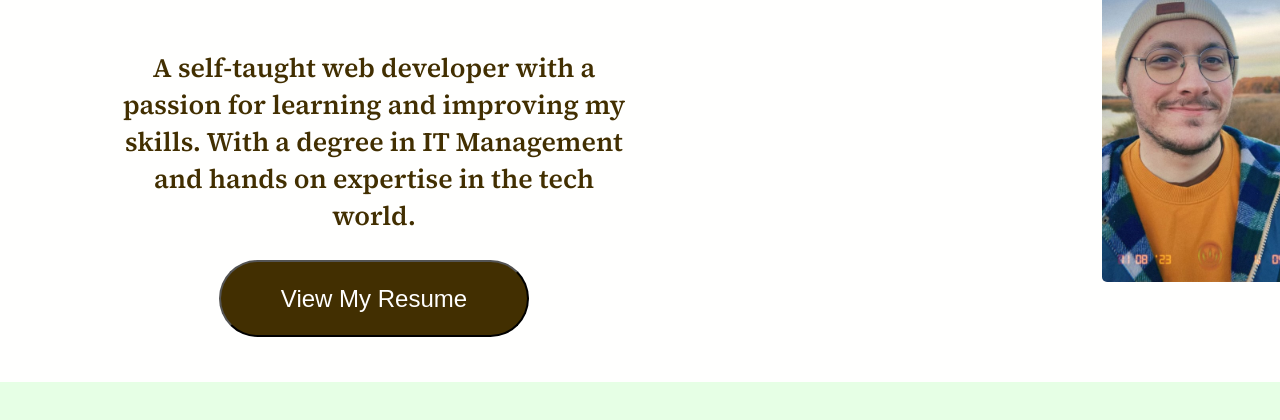
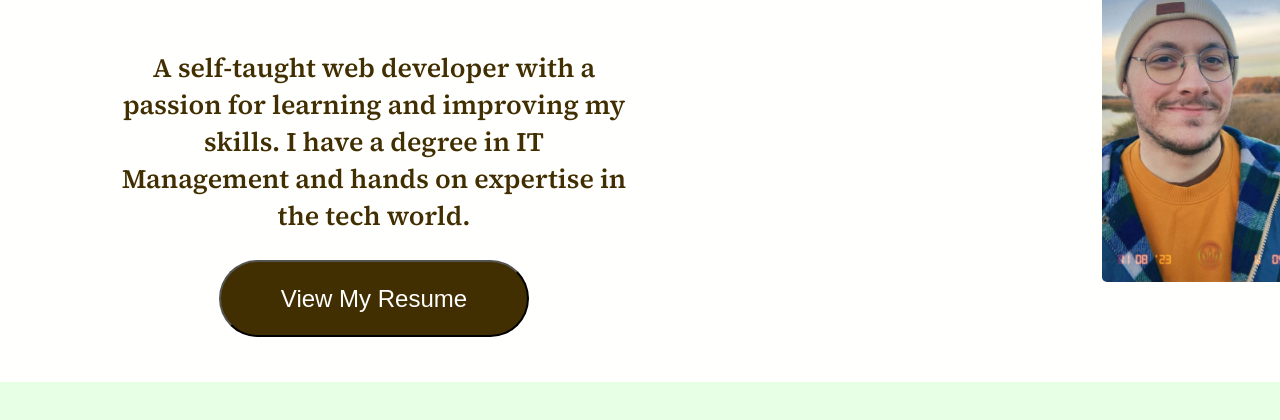
Before and after one commit to mattBava/Capstone2-personal-site, a plain HTML site: page index.html in a window 1280 px wide. Shown: the part 778-1198 px from the top of the page. Drawn offline with Linux system fonts and the light colour scheme.

Commit message:
Add files via upload

```diff
--- a/index.html
+++ b/index.html
@@ -26,7 +26,7 @@
             <h2>About me</h2>
             <p>
               A self-taught web developer with a passion for learning and
-              improving my skills. With a degree in IT Management and hands on
+              improving my skills. I have a degree in IT Management and hands on
               expertise in the tech world.
             </p>
             <a
```
